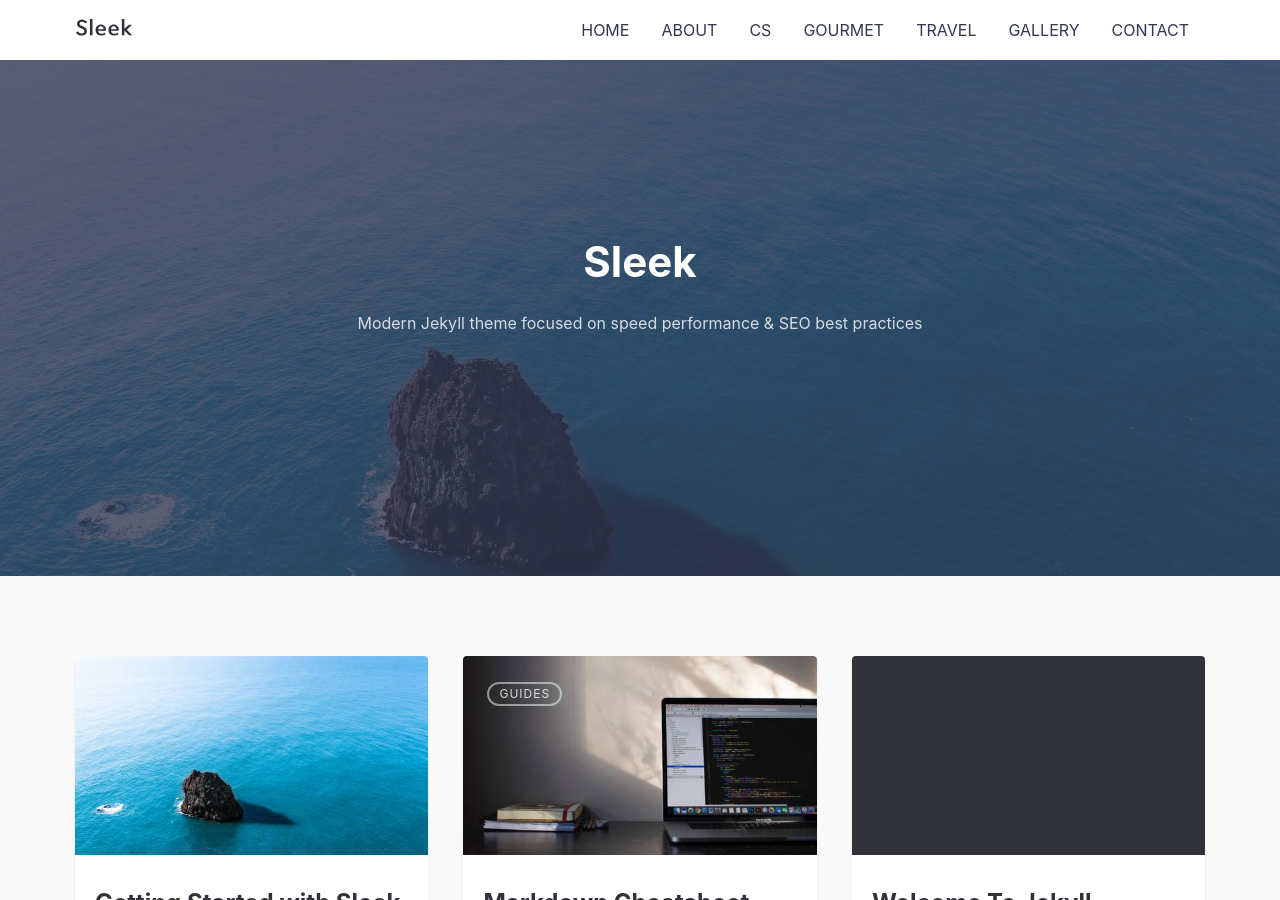
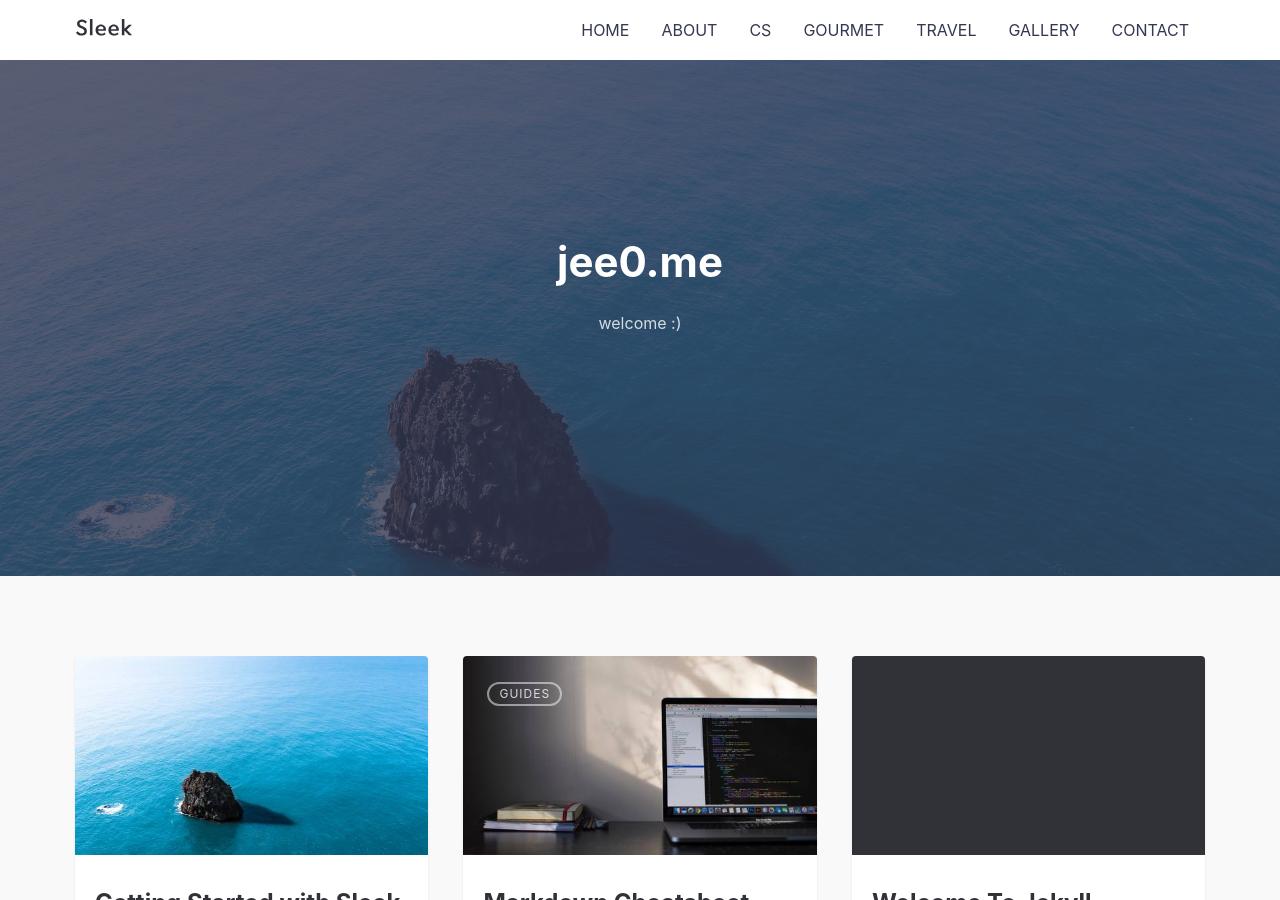
Before and after one commit to choi7023546/choi7023546.github.io, a Jekyll site: the page built from index.md, in a window 1280 px wide and 900 px high. Built offline with Jekyll 4.4.1, drawn with Linux system fonts in a browser that asks for light colours; some of the changed text lies outside the part shown.

Commit message:
Add title

```diff
--- a/_config.yml
+++ b/_config.yml
@@ -1,23 +1,23 @@
 # SITE CONFIGURATION
-title: Sleek # your site title
-author: GitHub User # You :P
+title: jee0.me # your site title
+author: jeeyoung # You :P
 description: > # Meta description of Homepage
   Write an awesome description for your new site here. You can edit this
   line in _config.yml. It will appear in your document head meta (for
   Google search results) and in your feed.xml site description.
 baseurl: "/" # the subpath of your site, e.g. /blog
-url: "https://janczizikow.github.io/" # the base hostname & protocol for your site, e.g. http://example.com
+url: "https://jee0.me/" # the base hostname & protocol for your site, e.g. http://example.com
 
 # SEO PLUGIN
 social:
   name: Your Name
-  links:
-    - https://twitter.com/BenBalter
-    - https://www.facebook.com/ben.balter
-    - https://www.linkedin.com/in/BenBalter
-    - https://plus.google.com/+BenBalter
-    - https://github.com/benbalter
-    - https://keybase.io/benbalter
+#  links:
+#   - https://twitter.com/BenBalter
+#   - https://www.facebook.com/ben.balter
+#   - https://www.linkedin.com/in/BenBalter
+#   - https://plus.google.com/+BenBalter
+#   - https://github.com/benbalter
+#   - https://keybase.io/benbalter
 
 # THEME SETTINGS
 navigation: # Navigation links
@@ -30,7 +30,7 @@ navigation: # Navigation links
   - {name: 'CONTACT', link: '/contact'}
 
 tagline: >
-  Modern Jekyll theme focused on speed performance &amp; SEO best practices
+  welcome :)
 
 hero_img: posts/sleek_lg.jpg # Main background image: use the path from /assets/img/ => This will output /assets/img/posts/sleek_lg.jpg
 
@@ -40,8 +40,8 @@ email: choi01039976069@gmail.com # email for form submission
 github_username:  choi7023546 # replace with your_github_username or comment to remove link from footer
 instagram_username: geeeee_00 # replace with your_instagram_username or comment to remove link from footer
 
-disqus:
-  shortname: janczizikow # to enable comments replace with your_disqus_shortname
+#disqus:
+#  shortname: janczizikow # to enable comments replace with your_disqus_shortname
 
 # google_tag_manager: GTM-XXXXXXX # Uncomment to enable GTM. Replace GTM-XXXXXXX with your GTM container ID
 
```
Also changed, not shown: cs.md (+5 -0 lines), gourmet.md (+5 -0 lines), travel.md (+5 -0 lines).
